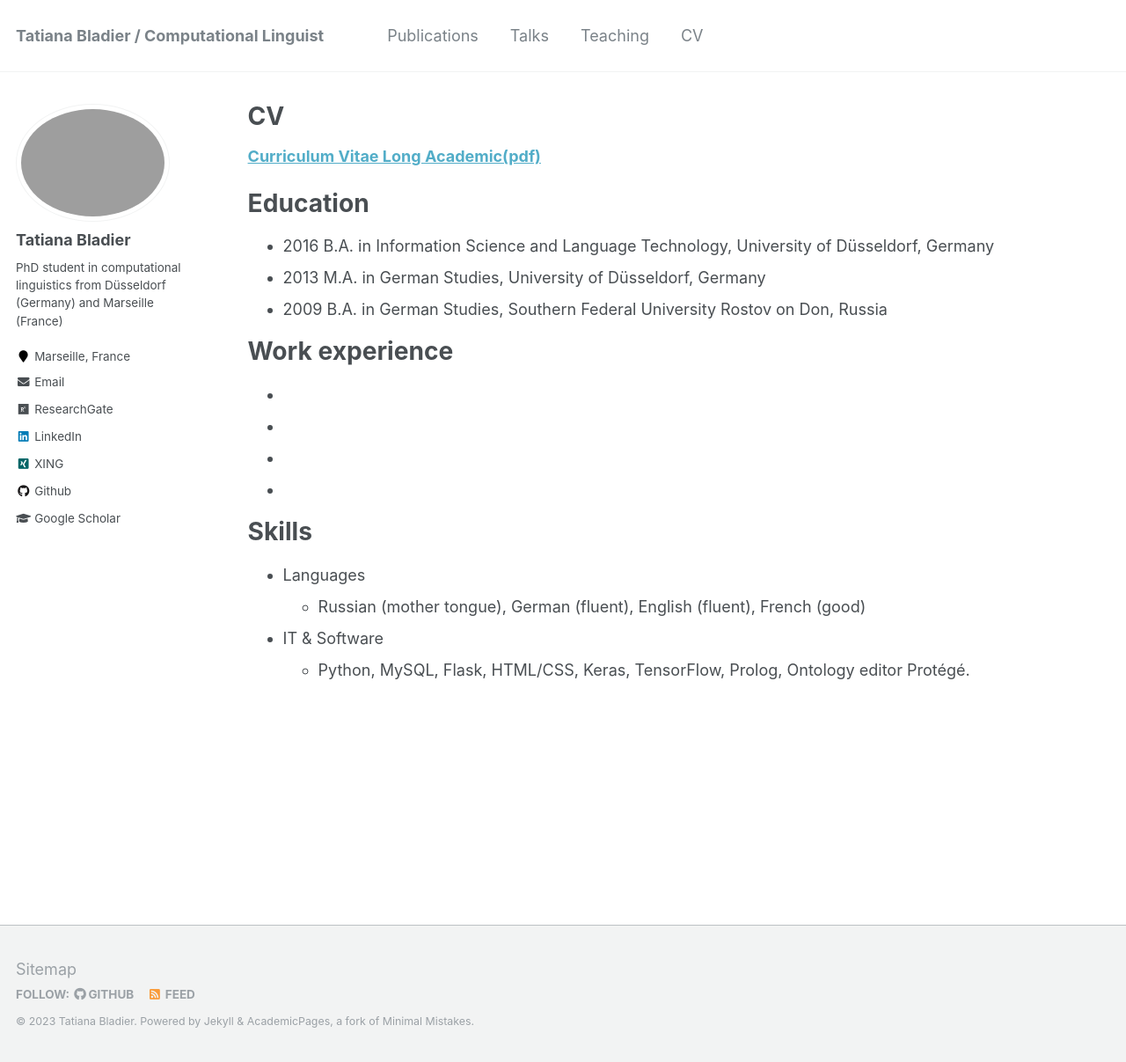
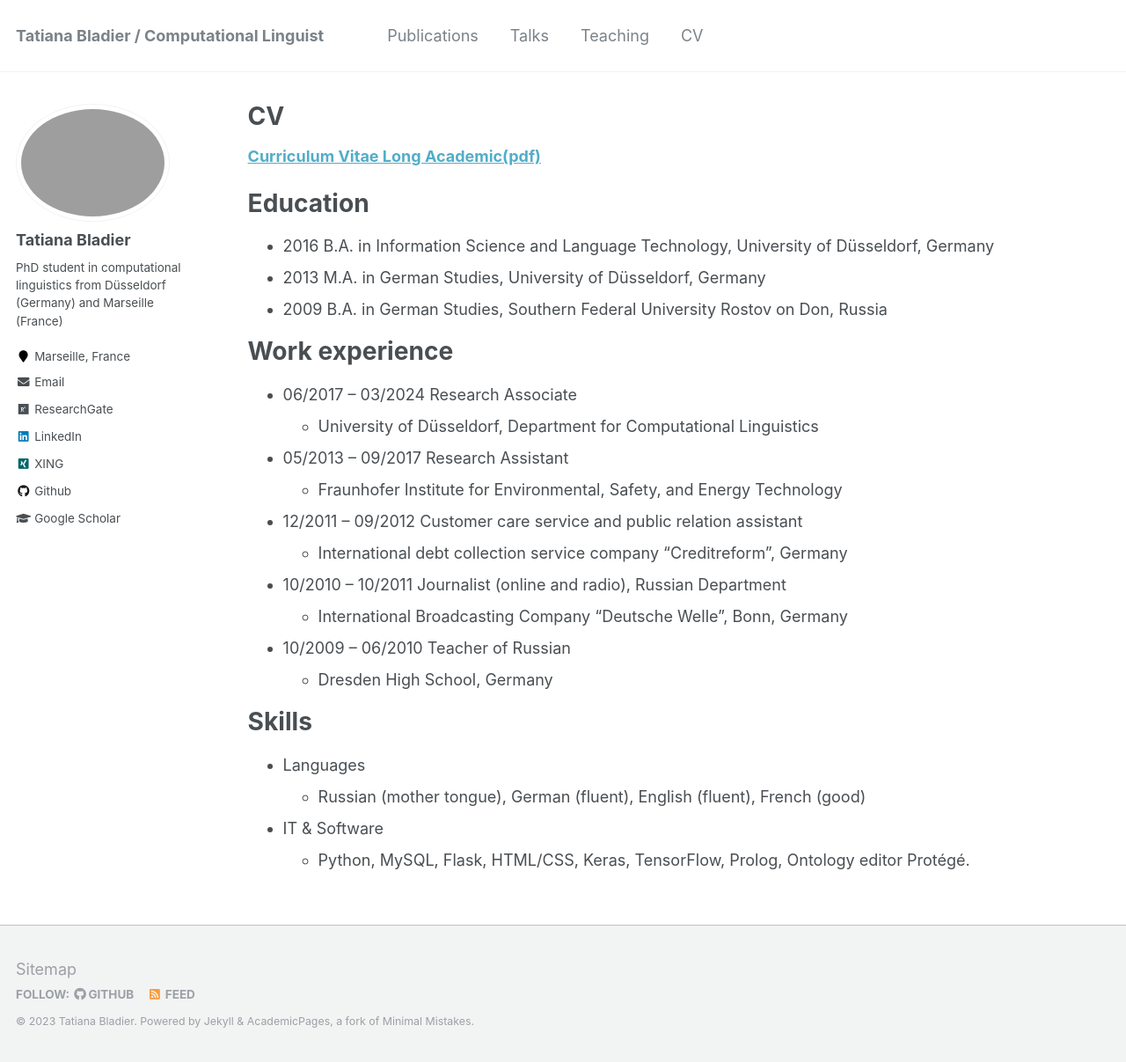
Before and after one commit to TatianaBladier/TatianaBladier.github.io, a Jekyll site: the page built from _pages/cv.md, in a window 1280 px wide and 1207 px high. Shown: the whole window at 88% size. Built offline with Jekyll 4.4.1, drawn with Linux system fonts in a browser that asks for light colours.

Commit message:
update work experience

```diff
--- a/_pages/cv.md
+++ b/_pages/cv.md
@@ -20,11 +20,20 @@ Education
 
 Work experience
 ======
-*
-  *
+* 06/2017 – 03/2024 Research Associate
+  * University of Düsseldorf, Department for Computational Linguistics
 
-*
-  *
+* 05/2013 – 09/2017 Research Assistant
+  * Fraunhofer Institute for Environmental, Safety, and Energy Technology
+
+* 12/2011 – 09/2012 Customer care service and public relation assistant
+  * International debt collection service company “Creditreform”, Germany
+
+* 10/2010 – 10/2011 Journalist (online and radio), Russian Department
+  * International Broadcasting Company “Deutsche Welle”, Bonn, Germany
+
+* 10/2009 – 06/2010 Teacher of Russian
+  * Dresden High School, Germany
 
 Skills
 ======
```
